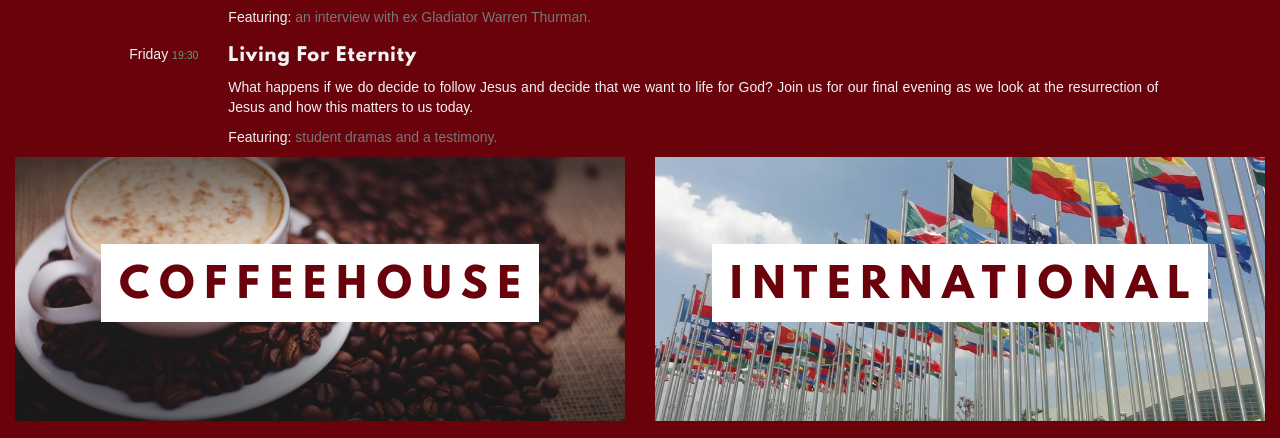
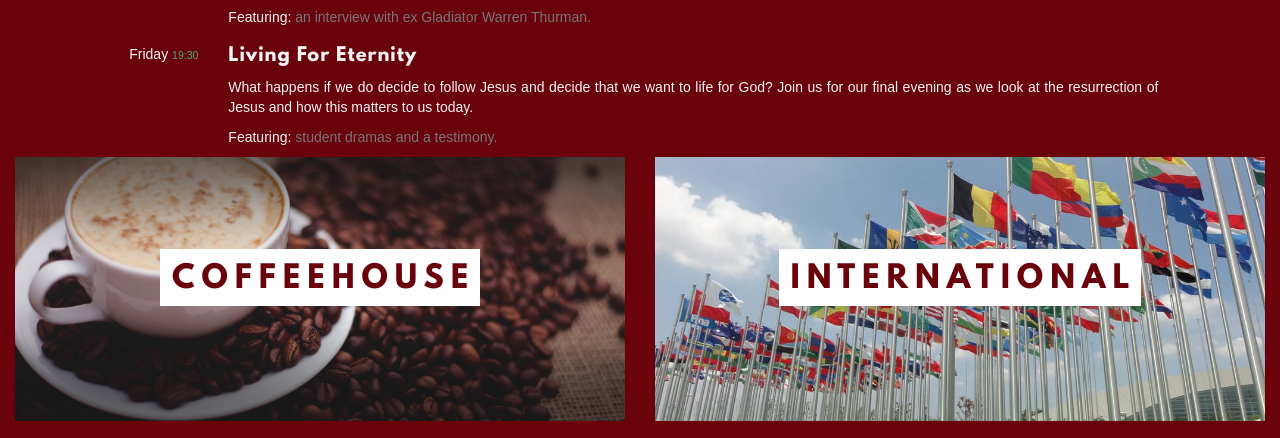
Before and after one commit to tomjonandy/UYCU-LivingFor, a plain HTML site: page index.html in a window 1280 px wide. Shown: the part 2719-3157 px from the top of the page. Drawn offline with nearby package versions, Linux system fonts and the light colour scheme; a web font is replaced by a local one.

Commit message:
make coffeehouse and international headings smaller

```diff
--- a/css/style.css
+++ b/css/style.css
@@ -80,12 +80,20 @@ body {
   margin-top: -30px;
 }
 
-.parallax-heading span, .parallax-half-heading span {
+.parallax-heading span {
   padding: 18px 8px 10px 18px;
   background-color: #fff;
   color: #6A020B;
   font-size: 40px;
   letter-spacing: 10px;
+}
+
+.parallax-half-heading span {
+  padding: 12px 5px 7px 12px;
+  background-color: #fff;
+  color: #6A020B;
+  font-size: 30px;
+  letter-spacing: 7px;
 }
 
 .parallax-heading span img {
```
